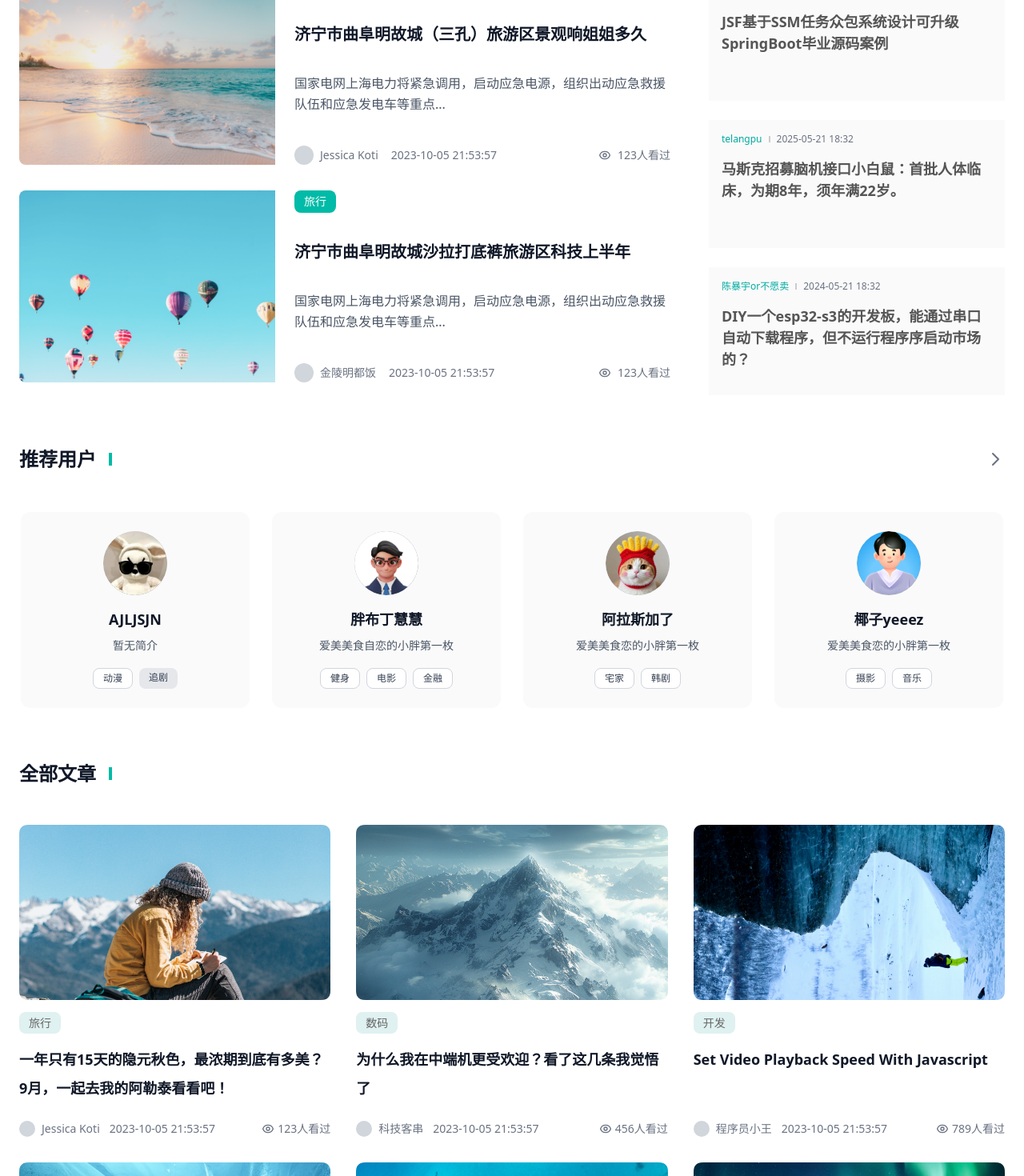
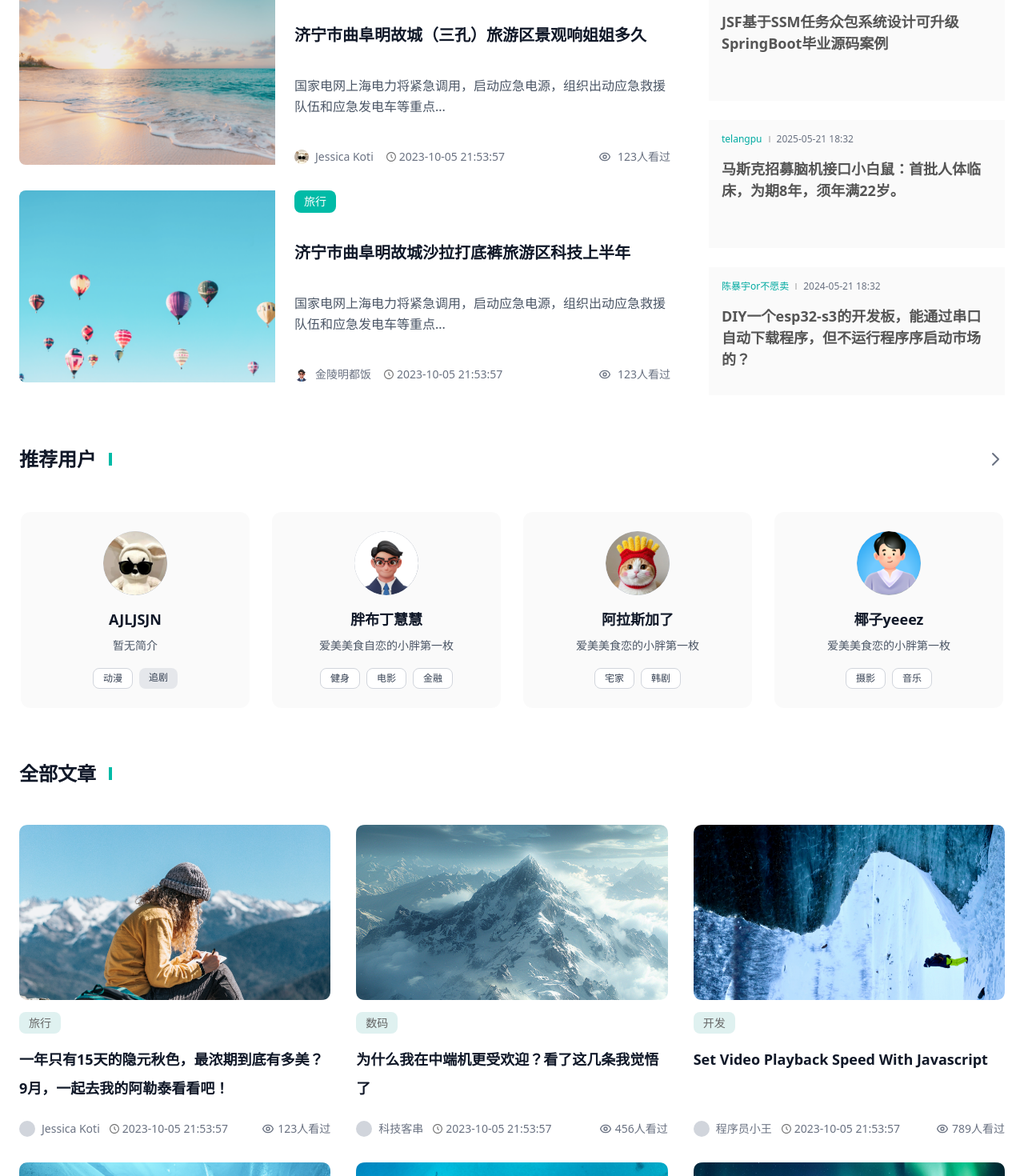
Before and after one commit to SusieCmy/luoba, a Next.js app: page / in a window 1280 px wide. Shown: the part 1027-2497 px from the top of the page at 80% size. Built offline with nearby package versions, Linux system fonts and the light colour scheme.

Commit message:
feat(ui): 添加作者头像和时间图标以增强文章卡片视觉效果
在文章卡片中添加作者头像和时间图标，替换原有的占位元素，提升整体视觉体验。新增tm.svg作为时间图标，并为每位作者使用对应的头像图片。

```diff
--- a/src/components/RecommendedArticles.tsx
+++ b/src/components/RecommendedArticles.tsx
@@ -108,8 +108,8 @@ export default function RecommendedArticles() {
                     {article.category}
                   </span>
                   <h3 className="text-lg mt-4 leading-loose font-semibold text-gray-900 group-hover:text-teal-600 transition-colors line-clamp-2">
-                  {article.title}
-                </h3>
+                    {article.title}
+                  </h3>
                 </div>
 
                 <div className="flex items-center justify-between text-sm text-gray-500">
@@ -118,7 +118,10 @@ export default function RecommendedArticles() {
                       <div className="w-5 h-5 bg-gray-300 rounded-full"></div>
                       <span>{article.author}</span>
                     </div>
-                    <span>{article.date}</span>
+                    <span className="flex">
+                      <img src="/index/tm.svg" alt="" />
+                      <p className="ml-1">{article.date}</p>
+                    </span>
                   </div>
                   <div className="flex items-center gap-1">
                     <svg className="w-4 h-4" fill="none" stroke="currentColor" viewBox="0 0 24 24">
--- a/src/components/indexBlogs.tsx
+++ b/src/components/indexBlogs.tsx
@@ -100,10 +100,13 @@ export default function BlogsPage() {
                                             <div className="flex items-center justify-between text-sm text-gray-500">
                                                 <div className="flex items-center gap-4">
                                                     <div className="flex items-center gap-2">
-                                                        <div className="w-6 h-6 bg-gray-300 rounded-full"></div>
+                                                        <img src={`/index/tx${post.id}.png`} width={18} height={18} alt="" />
                                                         <span>{post.author}</span>
                                                     </div>
-                                                    <span>{post.date}</span>
+                                                    <span className="flex">
+                                                        <img src="/index/tm.svg" alt="" />
+                                                        <p className="ml-1">{post.date}</p>
+                                                    </span>
                                                 </div>
                                                 <div className="flex items-center gap-2">
                                                     <svg className="w-4 h-4" fill="none" stroke="currentColor" viewBox="0 0 24 24">
```
Also changed, not shown: public/index/tm.svg (added).
